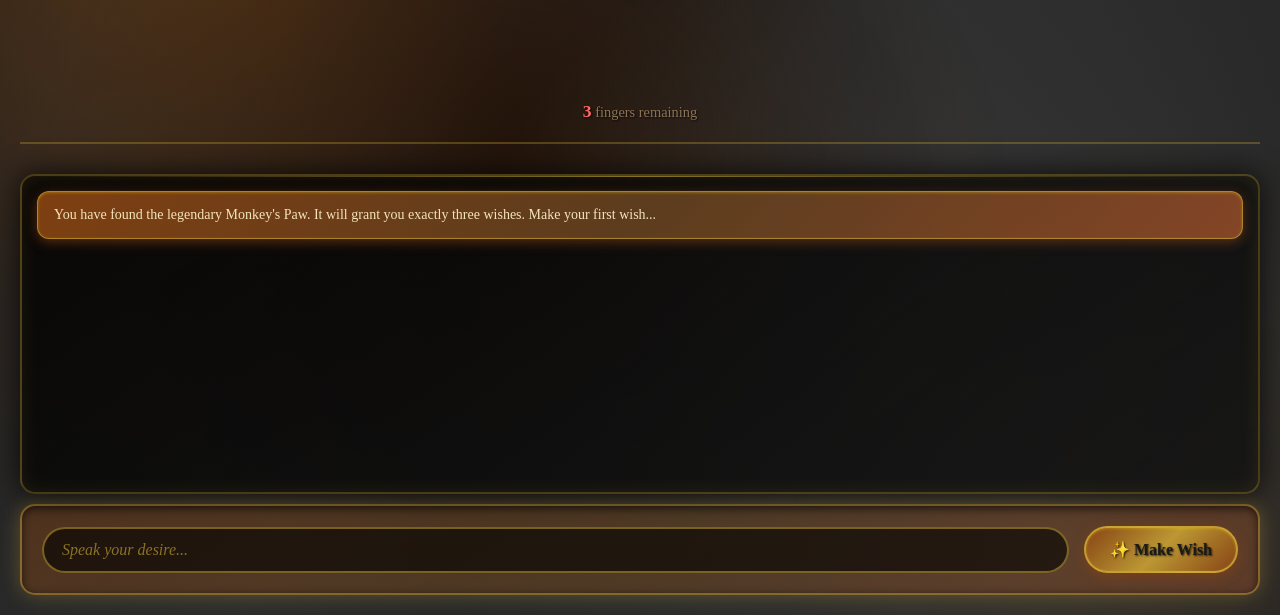
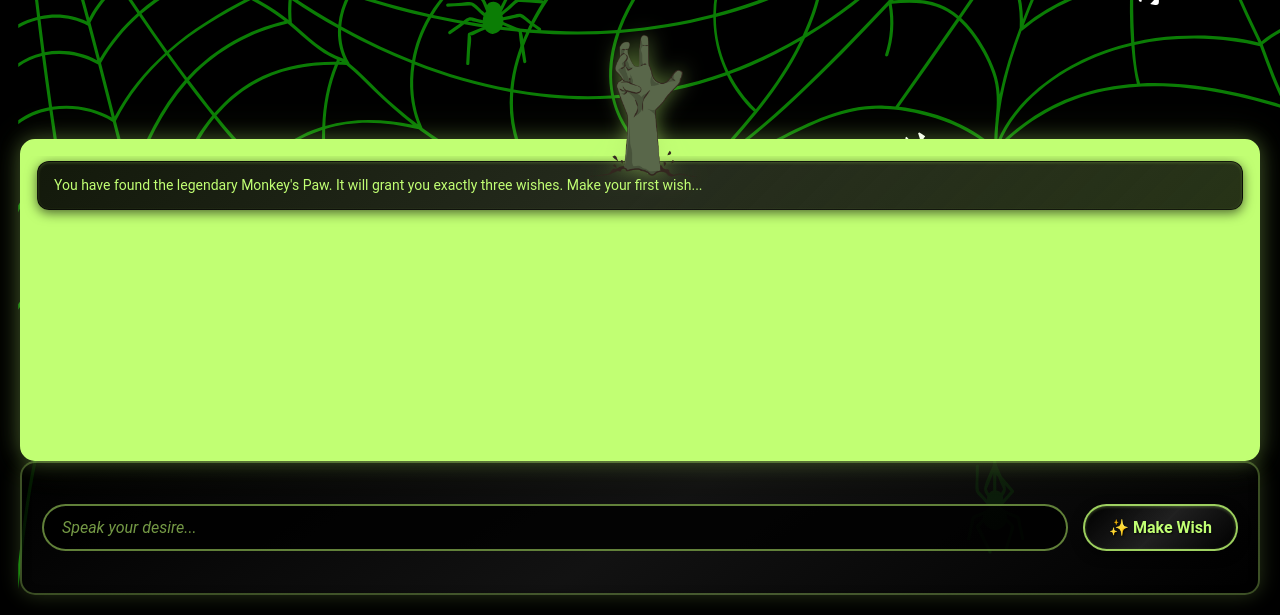
Before and after one commit to Pixform-Studios/MonkeyPaw, a plain HTML site: page index.html in a window 1280 px wide. Shown: the part 185-800 px from the top of the page. Drawn offline with Linux system fonts and the light colour scheme.

Commit message:
style: Halloween layout tweaks  title 3.5rem, counter centered between title and hand, hand bursts from chat (overlap + padding 15px)

```diff
--- a/css/styles.css
+++ b/css/styles.css
@@ -1,4 +1,4 @@
-/* MonkeyPaw Game Styles - Dark Fortune Teller Theme */
+/* MonkeyPaw Game Styles - Halloween Spooky Theme */
 
 * {
     margin: 0;
@@ -7,15 +7,11 @@
 }
 
 body {
-    font-family: 'Cinzel', 'Times New Roman', serif;
-    background:
-        radial-gradient(circle at 20% 20%, rgba(139, 69, 19, 0.3) 0%, transparent 50%),
-        radial-gradient(circle at 80% 80%, rgba(105, 105, 105, 0.3) 0%, transparent 50%),
-        radial-gradient(circle at 40% 40%, rgba(0, 0, 0, 0.8) 0%, transparent 50%),
-        linear-gradient(135deg, #1a1a1a 0%, #2d2d2d 50%, #1a1a1a 100%);
+    font-family: 'Roboto', 'Arial', sans-serif;
+    background: #000000;
     min-height: 100vh;
     min-height: calc(var(--vh, 1vh) * 100); /* Mobile viewport fix */
-    color: #d4af37;
+    color: #000000;
     overflow-x: hidden; /* Prevent horizontal scrolling */
     overflow-y: auto; /* Allow vertical scrolling */
     position: relative;
@@ -29,7 +25,7 @@ body {
     }
 }
 
-/* Add some mystical atmosphere */
+/* Halloween decorative elements - Fixed for immersive scrolling */
 body::before {
     content: '';
     position: fixed;
@@ -37,20 +33,26 @@ body::before {
     left: 0;
     right: 0;
     bottom: 0;
-    background:
-        radial-gradient(circle at 10% 10%, rgba(255, 140, 0, 0.1) 0%, transparent 30%),
-        radial-gradient(circle at 90% 90%, rgba(255, 140, 0, 0.05) 0%, transparent 30%),
-        radial-gradient(circle at 50% 50%, rgba(139, 69, 19, 0.1) 0%, transparent 50%);
+    background-image:
+        url('../images/spiderwebs.png'),
+        url('../images/bats.png');
+    background-repeat: no-repeat;
+    background-position:
+        top left, top right;
+    background-size:
+        auto, auto;
     pointer-events: none;
     z-index: 1;
+    /* Ensure elements stay fixed during scrolling */
+    background-attachment: fixed;
 }
 
-@import url('https://fonts.googleapis.com/css2?family=Cinzel:wght@400;500;600&family=Creepster&display=swap');
+@import url('https://fonts.googleapis.com/css2?family=Creepster&family=Roboto:wght@300;400;500;700&display=swap');
 
 .game-container {
     min-height: 100vh;
     display: grid;
-    grid-template-rows: auto 1fr auto;
+    grid-template-rows: auto 0.7fr auto;
     grid-template-areas:
         "header"
         "chat"
@@ -58,103 +60,112 @@ body::before {
     padding: 20px;
     position: relative;
     z-index: 2;
-    gap: 10px; /* Add gap for better spacing */
+    gap: 0px; /* Remove gap so chat container can extend up */
 }
 
-/* Header with Title and Paw */
+/* Header with Title and Zombie Hand */
 .header-section {
     grid-area: header;
     text-align: center;
     padding: 20px 0;
-    border-bottom: 2px solid rgba(212, 175, 55, 0.3);
-    margin-bottom: 20px;
+    margin-bottom: 0px;
+    position: relative;
+    z-index: 4;
+    display: flex;               /* Enable reordering of children */
+    flex-direction: column;
+    align-items: center;
 }
 
 .game-title {
     font-family: 'Creepster', cursive;
-    font-size: 2.5rem;
-    color: #d4af37;
+    font-size: 3.5rem;
+    color: #C1FF73;
     text-shadow:
-        0 0 10px rgba(212, 175, 55, 0.8),
-        0 0 20px rgba(212, 175, 55, 0.6),
+        0 0 10px rgba(193, 255, 115, 0.8),
+        0 0 20px rgba(193, 255, 115, 0.6),
         2px 2px 4px rgba(0, 0, 0, 0.8);
     margin-bottom: 10px;
     letter-spacing: 2px;
+    order: 1;
 }
 
 .game-subtitle {
     font-size: 1.1rem;
-    color: #b8860b;
+    color: #C1FF73;
     font-style: italic;
     margin-bottom: 15px;
+    font-family: 'Roboto', sans-serif;
 }
 
 .paw-display {
     width: 150px;
     height: 180px;
     margin: 0 auto;
+    margin-top: 0px; /* Lower the hand slightly toward the chat */
+    position: relative;
+    background-image: url('../images/zombie-hand.png');
+    background-repeat: no-repeat;
+    background-position: center;
+    background-size: contain;
     filter:
-        drop-shadow(0 0 10px rgba(212, 175, 55, 0.5))
-        sepia(30%)
-        brightness(0.8);
+        drop-shadow(0 0 10px rgba(193, 255, 115, 0.5))
+        brightness(0.9);
     transition: all 0.3s ease;
+    z-index: 5;
+    order: 3;
 }
 
 #paw-emoji {
-    transition: transform 0.3s ease;
-    display: inline-block;
+    display: none; /* Hide emoji, using background image instead */
 }
 
 .paw-display:hover {
     filter:
-        drop-shadow(0 0 15px rgba(212, 175, 55, 0.8))
-        sepia(50%)
+        drop-shadow(0 0 15px rgba(193, 255, 115, 0.8))
         brightness(1);
 }
 
 .wishes-counter {
-    font-size: 0.9rem;
-    color: #8b7355;
-    margin-top: 10px;
+    font-size: 1.2rem;
+    color: #C1FF73;
+    margin-top: 20px;
+    margin-bottom: 40px;
     text-shadow: 1px 1px 2px rgba(0, 0, 0, 0.8);
+    font-family: 'Roboto', sans-serif;
+    position: relative;
+    z-index: 10;                 /* Keep above chat container overlap */
+    order: 2;                    /* Place between title and hand */
 }
 
 #wishesRemaining {
     color: #ff6b6b;
     font-weight: bold;
-    font-size: 1.1rem;
+    font-size: 1.4rem;
 }
 
 /* Chat Container */
 .chat-container {
     grid-area: chat;
-    background:
-        linear-gradient(145deg, rgba(0, 0, 0, 0.8) 0%, rgba(20, 20, 20, 0.9) 100%);
-    border: 2px solid rgba(212, 175, 55, 0.3);
+    background: #C1FF73;
+    border: 2px solid #C1FF73;
     border-radius: 15px;
     box-shadow:
-        inset 0 0 20px rgba(212, 175, 55, 0.1),
-        0 0 30px rgba(0, 0, 0, 0.8);
+        0 0 20px rgba(193, 255, 115, 0.3),
+        0 0 40px rgba(193, 255, 115, 0.1);
     overflow: hidden;
     position: relative;
+    margin-top: -120px; /* Pull up so the hand base sits inside */
+    padding-top: 15px; /* Pad so the base of the hand sits inside */
 }
 
-.chat-container::before {
-    content: '';
-    position: absolute;
-    top: 0;
-    left: 0;
-    right: 0;
-    height: 1px;
-    background: linear-gradient(90deg, transparent, rgba(212, 175, 55, 0.6), transparent);
-}
+/* Remove zombie hand from chat container - it's now only in header */
 
 .chat-messages {
-    padding: 15px;
+    padding: 5px 15px 15px 15px; /* 5px from top to target ~5px gap to hand */
     overflow-y: auto;
     height: 100%;
     scrollbar-width: thin;
-    scrollbar-color: rgba(212, 175, 55, 0.5) transparent;
+    scrollbar-color: rgba(0, 0, 0, 0.5) transparent;
 }
 
 /* Custom scrollbar */
@@ -163,17 +174,17 @@ body::before {
 }
 
 .chat-messages::-webkit-scrollbar-track {
-    background: rgba(0, 0, 0, 0.3);
+    background: rgba(0, 0, 0, 0.1);
     border-radius: 4px;
 }
 
 .chat-messages::-webkit-scrollbar-thumb {
-    background: rgba(212, 175, 55, 0.5);
+    background: rgba(0, 0, 0, 0.5);
     border-radius: 4px;
 }
 
 .chat-messages::-webkit-scrollbar-thumb:hover {
-    background: rgba(212, 175, 55, 0.8);
+    background: rgba(0, 0, 0, 0.8);
 }
 
 .message {
@@ -193,58 +204,44 @@ body::before {
 }
 
 .message-content {
-    background: rgba(40, 20, 0, 0.8);
+    background: rgba(0, 0, 0, 0.8);
     padding: 12px 16px;
     border-radius: 12px;
-    border: 1px solid rgba(212, 175, 55, 0.4);
+    border: 1px solid rgba(0, 0, 0, 0.3);
     font-size: 14px;
     line-height: 1.6;
-    color: #e6d7b8;
+    color: #C1FF73;
     box-shadow:
-        inset 0 1px 3px rgba(212, 175, 55, 0.2),
-        0 2px 8px rgba(0, 0, 0, 0.6);
+        inset 0 1px 3px rgba(0, 0, 0, 0.2),
+        0 2px 8px rgba(0, 0, 0, 0.4);
     position: relative;
-}
-
-.message-content::before {
-    content: '';
-    position: absolute;
-    top: -1px;
-    left: -1px;
-    right: -1px;
-    bottom: -1px;
-    background: linear-gradient(45deg,
-        rgba(212, 175, 55, 0.3),
-        rgba(139, 69, 19, 0.2),
-        rgba(212, 175, 55, 0.3));
-    border-radius: 12px;
-    z-index: -1;
+    font-family: 'Roboto', sans-serif;
 }
 
 .genie-message .message-content {
     background:
         linear-gradient(135deg,
-            rgba(139, 69, 19, 0.9) 0%,
-            rgba(101, 67, 33, 0.9) 50%,
-            rgba(160, 82, 45, 0.8) 100%);
-    color: #f4e4bc;
-    border: 1px solid rgba(212, 175, 55, 0.6);
+            rgba(0, 0, 0, 0.9) 0%,
+            rgba(20, 20, 20, 0.9) 50%,
+            rgba(0, 0, 0, 0.8) 100%);
+    color: #C1FF73;
+    border: 1px solid rgba(0, 0, 0, 0.5);
     box-shadow:
-        inset 0 1px 3px rgba(255, 215, 0, 0.3),
-        0 3px 12px rgba(139, 69, 19, 0.6);
+        inset 0 1px 3px rgba(193, 255, 115, 0.2),
+        0 3px 12px rgba(0, 0, 0, 0.6);
 }
 
 .user-wish .message-content {
     background:
         linear-gradient(135deg,
-            rgba(25, 25, 60, 0.9) 0%,
-            rgba(40, 40, 80, 0.8) 100%);
-    color: #c9d1d9;
-    border: 1px solid rgba(100, 149, 237, 0.4);
+            rgba(0, 0, 0, 0.7) 0%,
+            rgba(30, 30, 30, 0.8) 100%);
+    color: #C1FF73;
+    border: 1px solid rgba(193, 255, 115, 0.3);
     margin-left: 15%;
     box-shadow:
-        inset 0 1px 3px rgba(100, 149, 237, 0.2),
-        0 2px 8px rgba(25, 25, 60, 0.4);
+        inset 0 1px 3px rgba(193, 255, 115, 0.1),
+        0 2px 8px rgba(0, 0, 0, 0.3);
 }
 
 .user-wish .message-content::before {
@@ -260,15 +257,15 @@ body::before {
     grid-area: input;
     background:
         linear-gradient(145deg,
-            rgba(139, 69, 19, 0.4) 0%,
-            rgba(101, 67, 33, 0.6) 50%,
-            rgba(160, 82, 45, 0.4) 100%);
+            rgba(0, 0, 0, 0.8) 0%,
+            rgba(20, 20, 20, 0.9) 50%,
+            rgba(0, 0, 0, 0.8) 100%);
     padding: 20px;
     border-radius: 15px;
-    border: 2px solid rgba(212, 175, 55, 0.4);
+    border: 2px solid rgba(193, 255, 115, 0.3);
     box-shadow:
         inset 0 2px 8px rgba(0, 0, 0, 0.6),
-        0 0 20px rgba(212, 175, 55, 0.3);
+        0 0 20px rgba(193, 255, 115, 0.2);
     display: flex;
     gap: 15px;
     align-items: center;
@@ -277,56 +274,56 @@ body::before {
 #wishInput {
     flex: 1;
     padding: 12px 18px;
-    background: rgba(0, 0, 0, 0.6);
-    border: 2px solid rgba(212, 175, 55, 0.5);
+    background: rgba(0, 0, 0, 0.8);
+    border: 2px solid rgba(193, 255, 115, 0.5);
     border-radius: 25px;
     font-size: 16px;
-    font-family: 'Cinzel', serif;
-    color: #d4af37;
+    font-family: 'Roboto', sans-serif;
+    color: #C1FF73;
     outline: none;
     transition: all 0.3s ease;
 }
 
 #wishInput::placeholder {
-    color: rgba(212, 175, 55, 0.6);
+    color: rgba(193, 255, 115, 0.6);
     font-style: italic;
 }
 
 #wishInput:focus {
-    border-color: #d4af37;
+    border-color: #C1FF73;
     box-shadow:
-        0 0 15px rgba(212, 175, 55, 0.5),
+        0 0 15px rgba(193, 255, 115, 0.5),
         inset 0 2px 8px rgba(0, 0, 0, 0.4);
-    background: rgba(0, 0, 0, 0.8);
+    background: rgba(0, 0, 0, 0.9);
 }
 
 #makeWishButton, #newPawButton {
     background:
         linear-gradient(135deg,
-            rgba(139, 69, 19, 0.9) 0%,
-            rgba(212, 175, 55, 0.8) 50%,
-            rgba(139, 69, 19, 0.9) 100%);
-    color: #1a1a1a;
-    border: 2px solid rgba(212, 175, 55, 0.8);
+            rgba(0, 0, 0, 0.9) 0%,
+            rgba(40, 40, 40, 0.8) 50%,
+            rgba(0, 0, 0, 0.9) 100%);
+    color: #C1FF73;
+    border: 2px solid rgba(193, 255, 115, 0.8);
     padding: 12px 24px;
     border-radius: 25px;
     cursor: pointer;
     font-weight: bold;
     font-size: 16px;
-    font-family: 'Cinzel', serif;
+    font-family: 'Roboto', sans-serif;
     transition: all 0.3s ease;
     text-shadow: 1px 1px 2px rgba(0, 0, 0, 0.8);
     box-shadow:
-        0 4px 12px rgba(139, 69, 19, 0.6),
-        inset 0 1px 3px rgba(255, 215, 0, 0.3);
+        0 4px 12px rgba(0, 0, 0, 0.6),
+        inset 0 1px 3px rgba(193, 255, 115, 0.3);
 }
 
 #makeWishButton:hover, #newPawButton:hover {
     transform: translateY(-2px);
     box-shadow:
-        0 6px 20px rgba(212, 175, 55, 0.8),
-        inset 0 2px 6px rgba(255, 215, 0, 0.4);
-    border-color: #d4af37;
+        0 6px 20px rgba(193, 255, 115, 0.8),
+        inset 0 2px 6px rgba(193, 255, 115, 0.4);
+    border-color: #C1FF73;
 }
 
 #makeWishButton:active, #newPawButton:active {
@@ -335,11 +332,11 @@ body::before {
 
 #makeWishButton:disabled {
     background: rgba(60, 60, 60, 0.6);
-    color: rgba(212, 175, 55, 0.4);
+    color: rgba(193, 255, 115, 0.4);
     cursor: not-allowed;
     transform: none;
     box-shadow: none;
-    border-color: rgba(212, 175, 55, 0.2);
+    border-color: rgba(193, 255, 115, 0.2);
 }
 
 /* Game Over */
@@ -375,6 +372,7 @@ body::before {
     margin-bottom: 25px;
     line-height: 1.6;
     font-style: italic;
+    font-family: 'Roboto', sans-serif;
 }
 
 /* Finger Animation Classes */
@@ -416,7 +414,7 @@ body::before {
     transform: translateY(-50%);
     width: 20px;
     height: 20px;
-    border: 2px solid #667eea;
+    border: 2px solid #C1FF73;
     border-top: 2px solid transparent;
     border-radius: 50%;
     animation: spin 1s linear infinite;
@@ -425,6 +423,36 @@ body::before {
 @keyframes spin {
     0% { transform: translateY(-50%) rotate(0deg); }
     100% { transform: translateY(-50%) rotate(360deg); }
+}
+
+/* Halloween-themed typing dots animation */
+.typing-dots {
+    display: inline-block;
+    margin-left: 5px;
+}
+
+.typing-dots span {
+    display: inline-block;
+    animation: typing 1.4s infinite;
+    color: #FFFF00; /* Yellow dots like in the design */
+}
+
+.typing-dots span:nth-child(2) {
+    animation-delay: 0.2s;
+}
+
+.typing-dots span:nth-child(3) {
+    animation-delay: 0.4s;
+}
+
+@keyframes typing {
+    0%, 60%, 100% {
+        opacity: 0.3;
+    }
+    30% {
+        opacity: 1;
+        transform: translateY(-10px);
+    }
 }
 
 /* Responsive Design */
@@ -451,6 +479,8 @@ body::before {
         width: 120px;
         height: 140px;
     }
+
+    /* Zombie hand now only in header - no mobile adjustments needed */
 
     .chat-container {
         min-height: 200px; /* Ensure minimum height for chat */
@@ -479,9 +509,9 @@ body::before {
         bottom: 0;
         background:
             linear-gradient(145deg,
-                rgba(139, 69, 19, 0.4) 0%,
-                rgba(101, 67, 33, 0.6) 50%,
-                rgba(160, 82, 45, 0.4) 100%);
+                rgba(0, 0, 0, 0.8) 0%,
+                rgba(20, 20, 20, 0.9) 50%,
+                rgba(0, 0, 0, 0.8) 100%);
     }
 
     #makeWishButton, #newPawButton {
@@ -518,8 +548,14 @@ body::before {
         height: 120px;
     }
 
+    /* Zombie hand now only in header - no mobile adjustments needed */
+
     .chat-container {
         max-height: 40vh; /* Less space for chat on very small screens */
+    }
+
+    .chat-messages {
+        padding: 12px;
     }
 
     .wish-input-container {
```
Also changed, not shown: images/bats.png (added), images/spiderwebs.png (added), images/zombie-hand.png (added).
